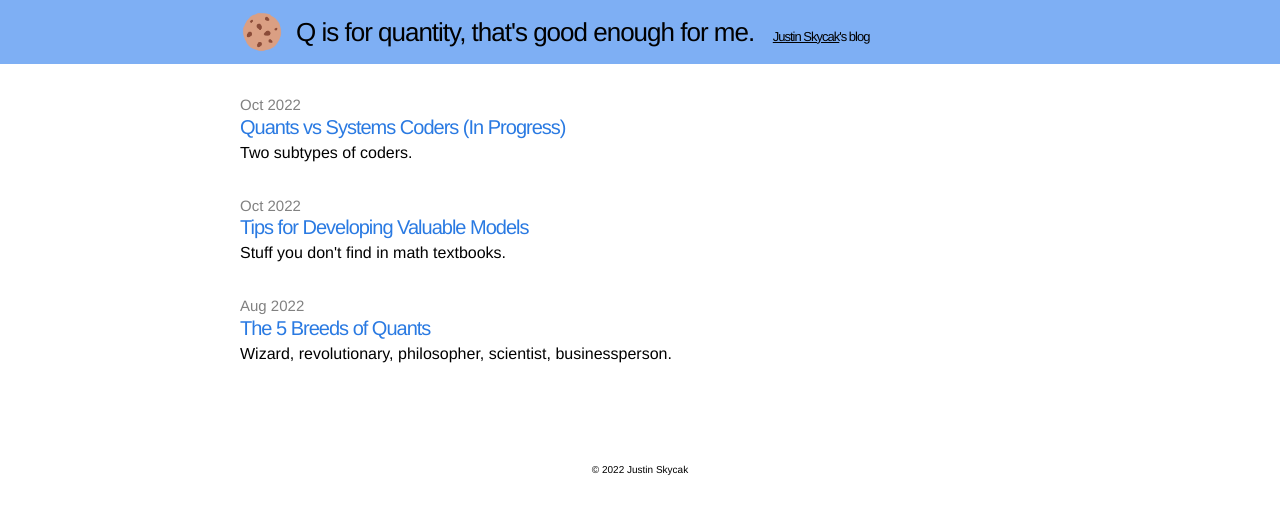
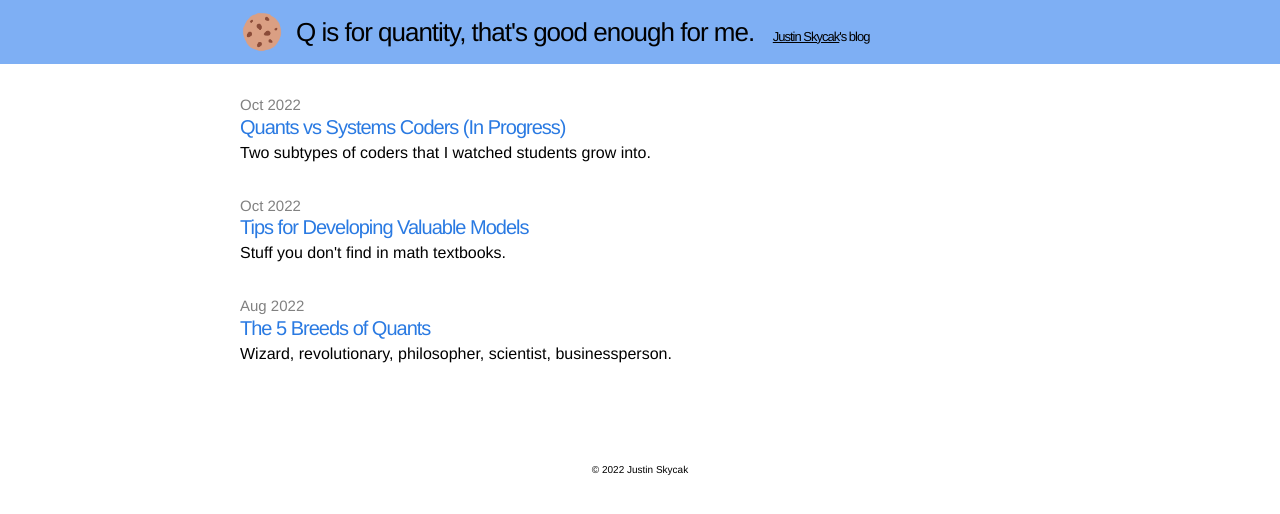
Before and after one commit to quantmonster/quantmonster.github.io, a Jekyll site: the page built from index.html, in a window 1280 px wide. Shown: the top 514 px of the page. Built offline with Jekyll 4.4.1, drawn with Linux system fonts in a browser that asks for light colours.

Commit message:
Update 2022-10-27-quants-vs-systems-coders.md

```diff
--- a/_posts/2022-10-27-quants-vs-systems-coders.md
+++ b/_posts/2022-10-27-quants-vs-systems-coders.md
@@ -1,7 +1,7 @@
 ---
 layout: post
 title:  "Quants vs Systems Coders (In Progress)"
-excerpt: "Two subtypes of coders."
+excerpt: "Two subtypes of coders that I watched students grow into."
 ---
 
 While developing and teaching a super-advanced high school applied math/CS <a href="https://www.eurisko.us/" target="_blank">sequence</a> over the course of several years, a trend emerged that each student would eventually grow to exhibit one of two different attitudes towards coding. [1]
```
